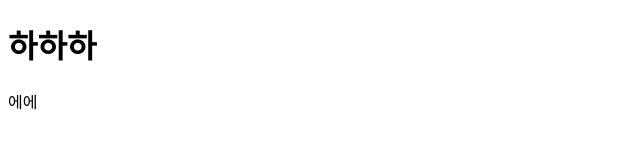
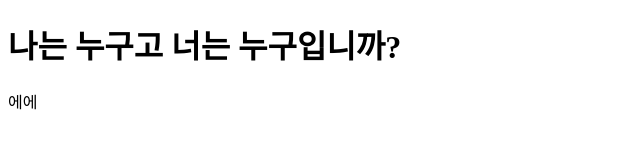
Before and after one commit to jhj7779/webhosting_20210322_603, a plain HTML site: page index.html in a window 1280 px wide. Shown: the whole page, without its empty margins (0-640 px from the left). Drawn offline with Linux system fonts and the light colour scheme.

Commit message:
Update index.html

```diff
--- a/index.html
+++ b/index.html
@@ -6,7 +6,7 @@
     <title>Document</title>
 </head>
 <body>
-    <h1>하하하</h1>
+    <h1>나는 누구고 너는 누구입니까?</h1>
     <p>에에</p>
 </body>
 </html>
```
